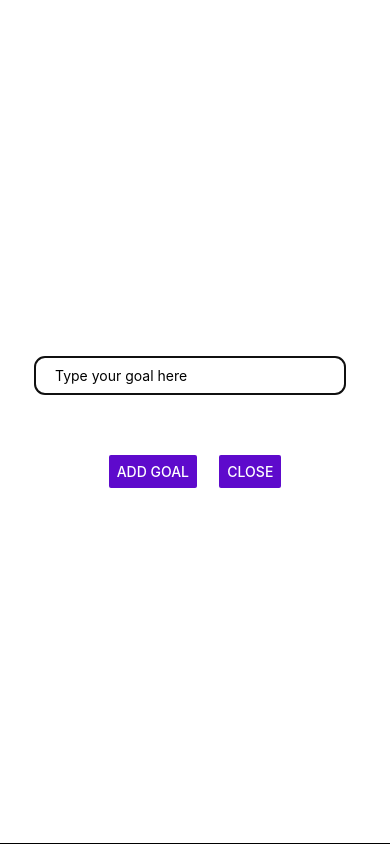
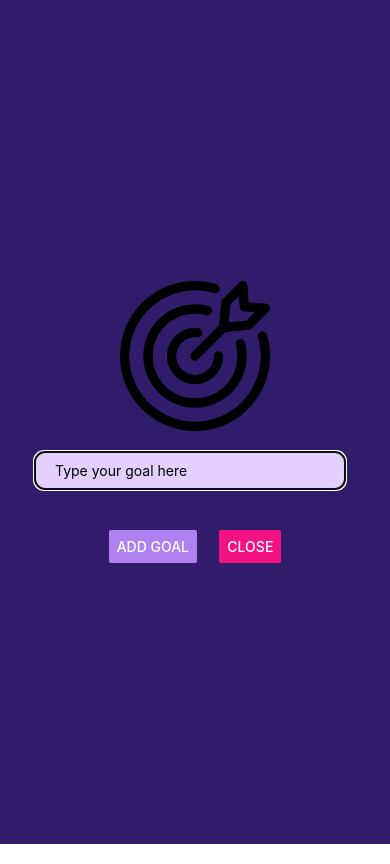
Before and after one commit to BlackWatch021/ReactNative-goalsAPP, a React Native app: screen / in a window 390 px wide. Both pictures are taken after a click on the button "ADD GOALS". Built offline with nearby package versions, Linux system fonts and the light colour scheme.

Commit message:
Project completed

```diff
--- a/App.js
+++ b/App.js
@@ -34,7 +34,7 @@ export default function App() {
 
   return (
     <View style={styles.container}>
-      <Button title="Add Goals" onPress={changeVisibility} color="#5e0acc" />
+      <Button title="Add Goals" onPress={changeVisibility} color="#a065ec" />
       <GoalInput
         visibility={inputVisibility}
         closeVisibility={closeVisibility}
@@ -52,7 +52,7 @@ export default function App() {
             />
           )}
         />
-        <StatusBar barStyle="light-content" backgroundColor="black" />
+        <StatusBar barStyle="bark-content" backgroundColor="#1e085a" />
       </View>
     </View>
   );
@@ -61,8 +61,9 @@ export default function App() {
 const styles = StyleSheet.create({
   container: {
     height: 100 + "%",
-    margin: 20,
+    padding: 20,
     marginBottom: 0,
+    backgroundColor: "#1e085a",
   },
   goalsList: {
     flex: 4,
--- a/components/GoalInput.js
+++ b/components/GoalInput.js
@@ -1,5 +1,12 @@
 import { useState } from "react";
-import { View, StyleSheet, TextInput, Button, Modal } from "react-native";
+import {
+  View,
+  StyleSheet,
+  TextInput,
+  Button,
+  Modal,
+  Image,
+} from "react-native";
 
 const GoalInput = (prop) => {
   const [enteredText, setEnteredText] = useState("");
@@ -17,6 +24,10 @@ const GoalInput = (prop) => {
   return (
     <Modal visible={prop.visibility} animationType="slide">
       <View style={styles.addGoals}>
+        <Image
+          style={styles.img}
+          source={require("../assets/image/target.png")}
+        />
         <TextInput
           style={styles.inputField}
           placeholder="Type your goal here"
@@ -24,14 +35,14 @@ const GoalInput = (prop) => {
           value={enteredText}
         />
         <View style={styles.btns}>
-          <Button title="Add goal" color="#5e0acc" onPress={addInList} />
+          <Button title="Add goal" color="#b180f0" onPress={addInList} />
           <Button
             onPress={() => {
               prop.closeVisibility();
               setEnteredText("");
             }}
             title="Close"
-            color="#5e0acc"
+            color="#f31282"
           />
         </View>
       </View>
@@ -48,23 +59,28 @@ const styles = StyleSheet.create({
     flexDirection: "column",
     justifyContent: "center",
     alignItems: "center",
-    borderBottomColor: "black",
-    borderBottomWidth: StyleSheet.hairlineWidth,
+    backgroundColor: "#311b6b",
   },
   inputField: {
     width: "80%",
     borderWidth: 1,
-    borderColor: "black",
+    borderColor: "#e4d0ff",
+    backgroundColor: "#e4d0ff",
     borderRadius: 10,
+    color: "black",
     padding: 10,
     paddingLeft: 20,
     marginRight: 10,
-    backgroundColor: "white",
   },
   btns: {
-    marginTop: 60,
+    marginTop: 40,
     width: "50%",
     flexDirection: "row",
     justifyContent: "space-around",
   },
+  img: {
+    width: 150,
+    height: 150,
+    marginBottom: 20,
+  },
 });
```
Also changed, not shown: assets/image/target.png (added).
